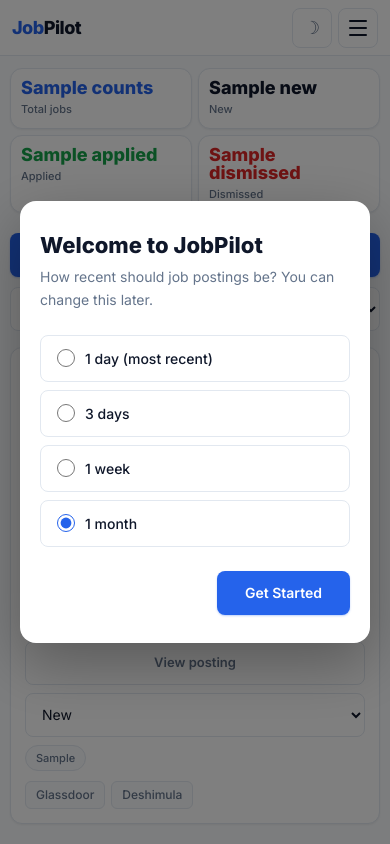
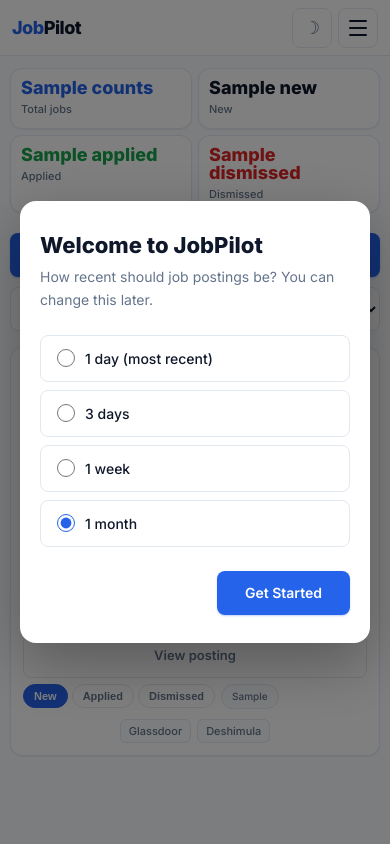
Before and after one commit to ssmugdho7/jobpilot, a Flask app: template app/web/templates/index.html in a window 390 px wide. Run offline with Flask 3, Linux system fonts and the light colour scheme; the template is opened without the code that fills it: most values are stand-ins (such as "Sample title", 1, 10 or a date in 2020); parts of the project's set-up code (start-up, migrations or seed data) failed here and were passed over.

Commit message:
feat: mark-as-applied button, fix perfect match without skills, mobile status chips

```diff
--- a/app/web/app.py
+++ b/app/web/app.py
@@ -333,6 +333,7 @@ def dashboard():
             counts=_status_counts(db_session, user_id, cutoff, role_filter, exp_filter),
             username=session.get("username"),
             onboarding_done=onboarding_done,
+            has_skills=bool(p_dict.get("skills")),
         )
     finally:
         db_session.close()
--- a/app/web/templates/index.html
+++ b/app/web/templates/index.html
@@ -146,9 +146,22 @@
     .skill-gap .matched { color: var(--green); font-weight: 500; }
     .skill-gap .missing { color: var(--red); font-weight: 500; }
 
-    .company-links { display: flex; gap: 6px; margin-top: 10px; }
+    .company-links { display: flex; gap: 6px; margin-top: 10px; justify-content: center; }
     .company-links a { font-size: 12px; padding: 4px 10px; border-radius: 6px; background: var(--bg); color: var(--muted); border: 1px solid var(--border); font-weight: 500; transition: all .15s; }
     .company-links a:hover { color: var(--blue); border-color: var(--blue); }
+
+    /* ── Mark as applied ── */
+    .mark-applied { display: inline-flex; align-items: center; gap: 6px; padding: 8px 16px; border-radius: 999px; font-size: 13px; font-weight: 600; background: transparent; color: var(--green); border: 1.5px solid var(--green); cursor: pointer; transition: all .2s; font-family: inherit; }
+    .mark-applied:hover { background: var(--green); color: #fff; transform: translateY(-1px); box-shadow: 0 2px 8px rgba(22,163,74,.25); }
+    .mark-applied.done { background: var(--green); color: #fff; border-color: var(--green); pointer-events: none; opacity: .8; }
+
+    /* ── Status chips (compact) ── */
+    .status-chips { display: none; gap: 4px; }
+    .status-chip { padding: 6px 12px; border-radius: 999px; font-size: 12px; font-weight: 600; border: 1.5px solid var(--border); background: var(--card); color: var(--muted); cursor: pointer; transition: all .15s; white-space: nowrap; }
+    .status-chip:hover { border-color: var(--muted); color: var(--text); }
+    .status-chip.active-new { background: var(--blue); color: #fff; border-color: var(--blue); }
+    .status-chip.active-applied { background: var(--green-bg); color: var(--green); border-color: var(--green); }
+    .status-chip.active-dismissed { background: var(--red-bg); color: var(--red); border-color: var(--red); }
 
     /* ── Empty state ── */
     .empty { text-align: center; padding: 80px 24px; color: var(--muted); }
@@ -188,23 +201,27 @@
       .stats { grid-template-columns: repeat(2, 1fr); gap: 8px; }
       .stat { padding: 12px; }
       .stat .num { font-size: 20px; }
-      .job { padding: 16px; border-radius: var(--radius); }
-      .job-header { flex-direction: column; gap: 8px; }
-      .job-title { font-size: 17px; font-weight: 700; }
-      .job-actions { flex-direction: column; align-items: stretch; }
-      .job-actions .btn, .job-actions .gmail-btn, .job-actions .apply-now, .job-actions .status-select { width: 100%; }
-      .job-actions .source-badge { align-self: flex-start; width: auto; }
+      .job { padding: 14px; border-radius: var(--radius); }
+      .job-header { flex-direction: column; gap: 6px; }
+      .job-title { font-size: 16px; font-weight: 700; }
+      .job-actions { gap: 6px; }
+      .job-actions .btn, .job-actions .gmail-btn, .job-actions .apply-now { flex: 1 1 auto; min-width: 0; font-size: 13px; padding: 8px 12px; }
+      .job-actions .status-select { display: none !important; }
+      .job-actions .status-chips { display: flex !important; }
+      .job-actions .source-badge { align-self: center; width: auto; font-size: 10px; }
       .toolbar { flex-direction: column; align-items: stretch; }
       .toolbar select { width: 100%; }
       .page-link { min-width: 44px; height: 44px; }
-      .company-links { flex-wrap: wrap; }
+      .company-links { flex-wrap: wrap; justify-content: center; }
+      .company-links a { font-size: 11px; padding: 3px 8px; }
       .skill-gap .labels { flex-direction: column; gap: 4px; }
       .modal { padding: 28px 20px; }
+      .mark-applied { font-size: 12px; padding: 6px 12px; }
     }
     @media (max-width: 480px) {
       .layout { padding: 12px 10px 48px; gap: 12px; }
-      .job { padding: 14px; }
-      .job-title { font-size: 16px; }
+      .job { padding: 12px; }
+      .job-title { font-size: 15px; }
       .stats { gap: 6px; }
       .stat { padding: 10px; min-width: 0; }
       .stat .num { font-size: 18px; }
@@ -214,6 +231,9 @@
       .toolbar .btn { font-size: 13px; padding: 8px 14px; }
       .pagination { gap: 6px; }
       .page-link { min-width: 40px; height: 40px; font-size: 13px; }
+      .job-actions { flex-wrap: wrap; }
+      .job-actions .btn, .job-actions .gmail-btn, .job-actions .apply-now { flex: 1 1 45%; }
+      .status-chip { font-size: 11px; padding: 5px 10px; }
     }
   </style>
 </head>
@@ -359,7 +379,7 @@
 
       {% if jobs %}
         {% for job in jobs %}
-          <div class="job {{ 'perfect-match' if job.user_relevance == 1 }} {{ 'fresher' if job.experience_level == 'fresher' }}" id="job-{{ job.id }}">
+          <div class="job {{ 'perfect-match' if job.user_relevance == 1 and has_skills }} {{ 'fresher' if job.experience_level == 'fresher' }}" id="job-{{ job.id }}">
             <div class="job-header">
               <div>
                 <div class="job-title">
@@ -370,7 +390,7 @@
                   {% if job.role %}<span>&middot;</span> <span>{{ job.role }}</span>{% endif %}
                   {% if job.location %}<span>&middot;</span> <span>{{ job.location }}</span>{% endif %}
                   {% if job.exp_label %}<span class="badge exp-badge">{{ job.exp_label }}</span>{% endif %}
-                  {% if job.user_relevance == 1 %}<span class="badge match-badge">Perfect Match</span>{% endif %}
+                  {% if job.user_relevance == 1 and has_skills %}<span class="badge match-badge">Perfect Match</span>{% endif %}
                   {% if job.deadline_urgency is not none %}<span class="badge deadline-badge">{{ job.deadline_urgency }}d left</span>{% endif %}
                   {% if job.follow_up_needed %}<span class="badge followup-badge">Follow up</span>{% endif %}
                   {% if job.early_applicant %}<span class="badge early-badge">{{ job.early_applicant }}</span>{% endif %}
@@ -392,7 +412,18 @@
             {% endif %}
 
             <div class="job-actions">
-              {% if job.user_relevance == 1 and job.gmail_link %}
+              {% if job.status == 'new' %}
+                <button class="mark-applied" onclick="markApplied({{ job.id }}, this)">
+                  <svg width="14" height="14" viewBox="0 0 24 24" fill="none" stroke="currentColor" stroke-width="2.5"><path d="M20 6 9 17l-5-5"/></svg>
+                  Did you apply?
+                </button>
+              {% elif job.status == 'applied' %}
+                <button class="mark-applied done">
+                  <svg width="14" height="14" viewBox="0 0 24 24" fill="none" stroke="currentColor" stroke-width="2.5"><path d="M20 6 9 17l-5-5"/></svg>
+                  Applied
+                </button>
+              {% endif %}
+              {% if job.user_relevance == 1 and has_skills and job.gmail_link %}
                 <a class="apply-now" href="{{ job.gmail_link }}" target="_blank" rel="noopener">
                   <svg width="16" height="16" viewBox="0 0 24 24" fill="currentColor"><path d="M2 4h20v16H2V4zm0 2v.01L12 13 22 6.01V6L12 13 2 6zm0 2.5L12 15l10-6.5V18H2V8.5z"/></svg>
                   Apply Now
@@ -406,6 +437,11 @@
               {% if job.posting_url %}
                 <a class="btn btn-ghost" href="{{ job.posting_url }}" target="_blank" rel="noopener" style="font-size:13px">View posting</a>
               {% endif %}
+              <div class="status-chips">
+                <button class="status-chip {{ 'active-new' if job.status == 'new' }}" onclick="setStatus({{ job.id }}, 'new')">New</button>
+                <button class="status-chip {{ 'active-applied' if job.status == 'applied' }}" onclick="setStatus({{ job.id }}, 'applied')">Applied</button>
+                <button class="status-chip {{ 'active-dismissed' if job.status == 'dismissed' }}" onclick="setStatus({{ job.id }}, 'dismissed')">Dismissed</button>
+              </div>
               <select class="status-select" onchange="setStatus({{ job.id }}, this.value)">
                 <option value="new" {{ 'selected' if job.status == 'new' }}>New</option>
                 <option value="applied" {{ 'selected' if job.status == 'applied' }}>Applied</option>
@@ -536,6 +572,18 @@
       } catch (e) {}
     }
 
+    async function markApplied(id, btn) {
+      btn.classList.add('done');
+      btn.innerHTML = '<svg width="14" height="14" viewBox="0 0 24 24" fill="none" stroke="currentColor" stroke-width="2.5"><path d="M20 6 9 17l-5-5"/></svg> Applied';
+      try {
+        await fetch('/api/jobs/' + id + '/status', {
+          method: 'POST', headers: { 'Content-Type': 'application/json' },
+          body: JSON.stringify({ status: 'applied' })
+        });
+        showToast('Marked as applied');
+      } catch (e) { showToast('Error marking applied'); }
+    }
+
     function showToast(msg) {
       const t = document.getElementById('toast');
       t.textContent = msg; t.style.display = 'block';
```
